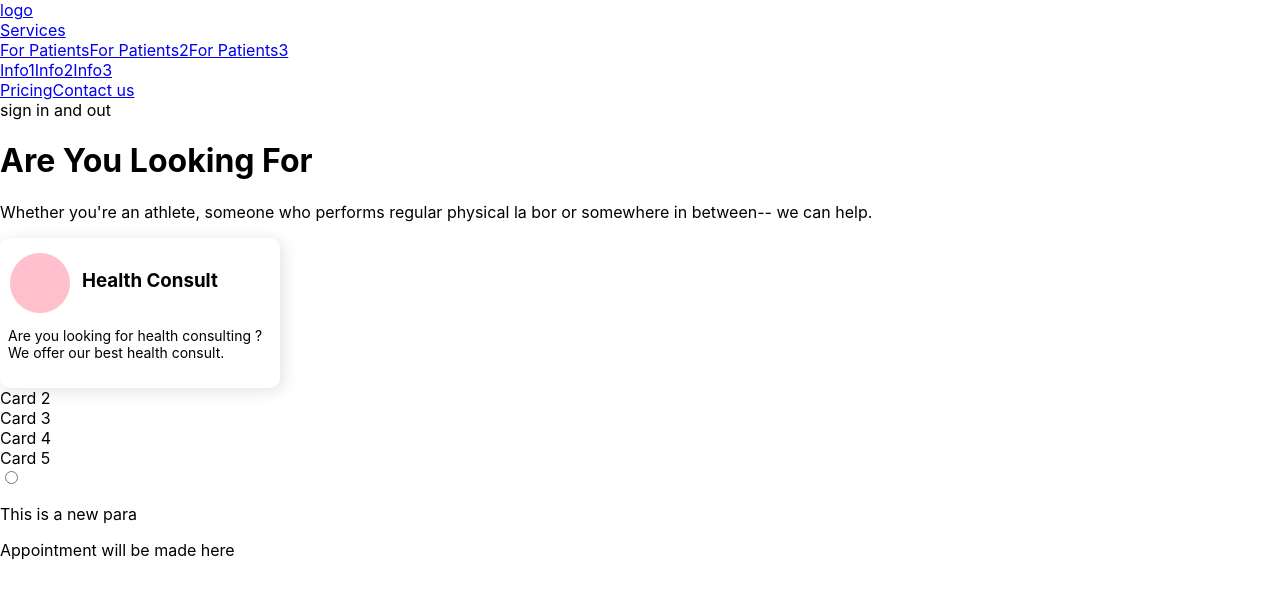
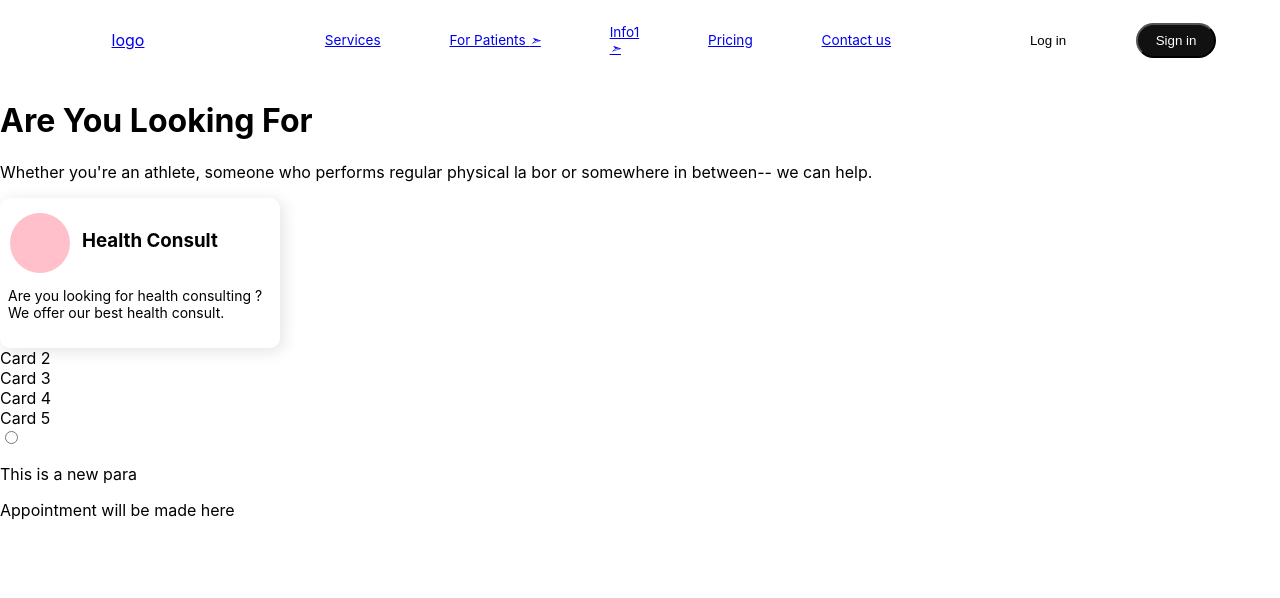
Before and after one commit to thecreatorzx/Wecureall, a React (Create React App) app: page / in a window 1280 px wide. Shown: the top 598 px of the page. Built offline with nearby package versions, Linux system fonts and the light colour scheme.

Commit message:
added the style for nav

```diff
--- /dev/null
+++ b/src/Components/Nav.css
@@ -0,0 +1,44 @@
+nav {
+    display: flex;
+    width: 100vw;
+    height: 10vh;
+    align-items: center;
+
+}
+.Start {
+    display: flex;
+    justify-content: center;
+    flex: 1 1 20%;
+}
+.Mid {
+    flex: 1 1 55%;
+    display: flex;
+    justify-content: space-evenly;
+    align-items: center;
+    font-size: .85rem;
+}
+.Patients, .Info {
+    display: flex;
+    flex-direction: column;
+    justify-content: center;
+}
+.sign {
+    flex: 1 1 25%;
+    display: flex;
+    justify-content: space-evenly;
+}
+.logIn {
+    border: none;
+    box-shadow: none;
+    outline: none;
+    background: none;
+    cursor: pointer;
+}
+.signIn{
+    height: 35px;
+    width: 80px;
+    border-radius: 50px;
+    background: #111;
+    color: white;
+    cursor: pointer;
+}
--- a/src/Components/Nav.js
+++ b/src/Components/Nav.js
@@ -1,5 +1,6 @@
 import React from "react";
 import { Outlet, Link } from "react-router-dom";
+import "./Nav.css";
 
 const Nav = () => {
   return (
@@ -7,32 +8,33 @@ const Nav = () => {
       {/* You only need to work in between the <> and </> tags for your html part
   and make your own css same as component name and import it in your component..  */}
   <nav>
-      <Link className = "navLogo" to="/">logo</Link>
+      <div className="Start"><Link className = "navLogo" to="/">logo</Link>
+      </div>
       <div className="Mid" >
       <Link className="Services" to="/">
           Services
         </Link>
       <div className="Patients" onClick={expand()}>
       <Link className="Patients1" to="/">
-          For Patients
+          For Patients <i>&#10147;</i>
         </Link>
-      <Link className="Patients2" to="/">
+      {/* <Link className="Patients2" to="/">
           For Patients2
         </Link>
       <Link className="Patients3" to="/">
           For Patients3
-        </Link>
+        </Link> */}
         </div>
       <div className="Info" onClick={expand}>
       <Link className="Info" to="/">
-          Info1
+          Info1  <i>&#10147;</i>
         </Link>
-      <Link className="Info2" to="/">
+      {/* <Link className="Info2" to="/">
           Info2
         </Link>
       <Link className="Info3" to="/">
           Info3
-        </Link>
+        </Link> */}
       </div>
       <Link className="Pricing" to="/">
           Pricing
@@ -43,12 +45,16 @@ const Nav = () => {
         </div>
 
       <div className ="sign">
-        sign in and out
+        <button className="logIn" onClick={logIn()}>Log in</button>
+        <button className="signIn" onClick={signIn()}>Sign in</button>
       </div>
   </nav>
     </>
   );
   function expand(){}
+  function logIn(){}
+  function signIn(){}
+
 };
 
 export default Nav;
--- a/src/Components/Services.css
+++ b/src/Components/Services.css
@@ -10,7 +10,7 @@
     gap:12px;
 }
 .image{
-margin:15px 0px 0px 10px;
+    margin:15px 0px 0px 10px;
     width:60px;
     height:60px;
     background:pink;
```
